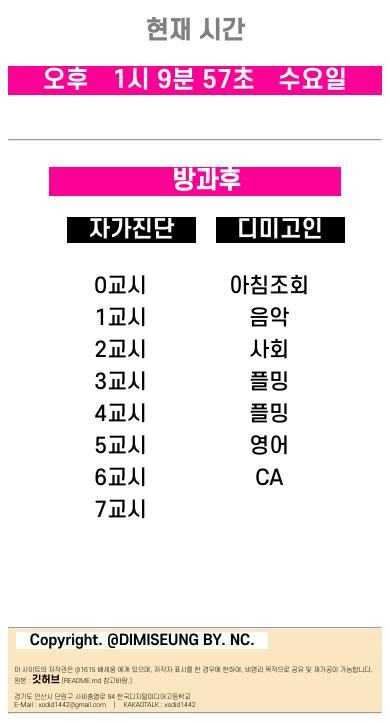
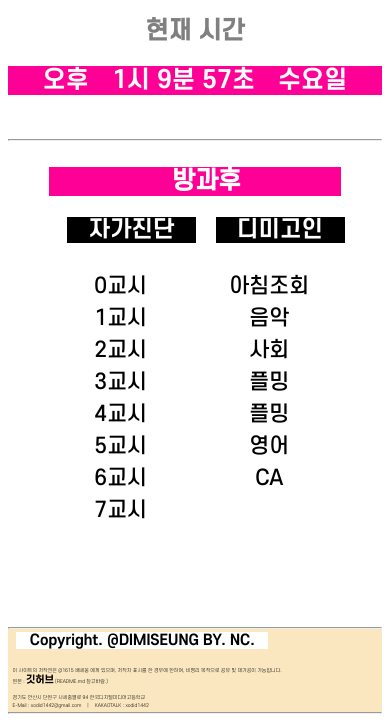
Before and after one commit to dimizl/old_dimizl.github.io, a plain HTML site: page class3.html in a window 390 px wide. Shown: the part 147-869 px from the top of the page. Drawn offline with Linux system fonts and the light colour scheme; files whose address does not match are found by name.

Commit message:
Update class3.html

```diff
--- a/class3.html
+++ b/class3.html
@@ -161,6 +161,9 @@
         .github{
             font-size: 0.4rem;
         }
+        h10{
+            font-size: 0.3rem;
+        }
         }
 
 
@@ -319,11 +322,11 @@
 
             <h9>　Copyright. @DIMISEUNG BY. NC.　<br/></h9>
             <br></br>
-            <h10>　이 사이트의 저작권은 @1615 배세웅 에게 있으며, 저작자 표시를 한 경우에 한하여, 비영리 목적으로 공유 및 재가공이 가능합니다.</h10></br>
+            <h10>　이 사이트의 저작권은 @1615 배세웅 에게 있으며, 저작자 표시를 한 경우에 한하여, 비영리 목적으로 공유 및 재가공이 가능합니다.</br>
             　원본 : <a class = github href="https://github.com/dimizl/dimizl.github.io" target="blank"><b>깃허브</b></a> (README.md 참고바람.)</br>
             <br>
             　경기도 안산시 단원구 사세충열로 94 한국디지털미디어고등학교<br>
-            　E-Mail : xodid1442@gmail.com 　|　 KAKAOTALK : xodid1442
+            　E-Mail : xodid1442@gmail.com 　|　 KAKAOTALK : xodid1442</h10>
 
             <hr></hr>
     </div>
```
